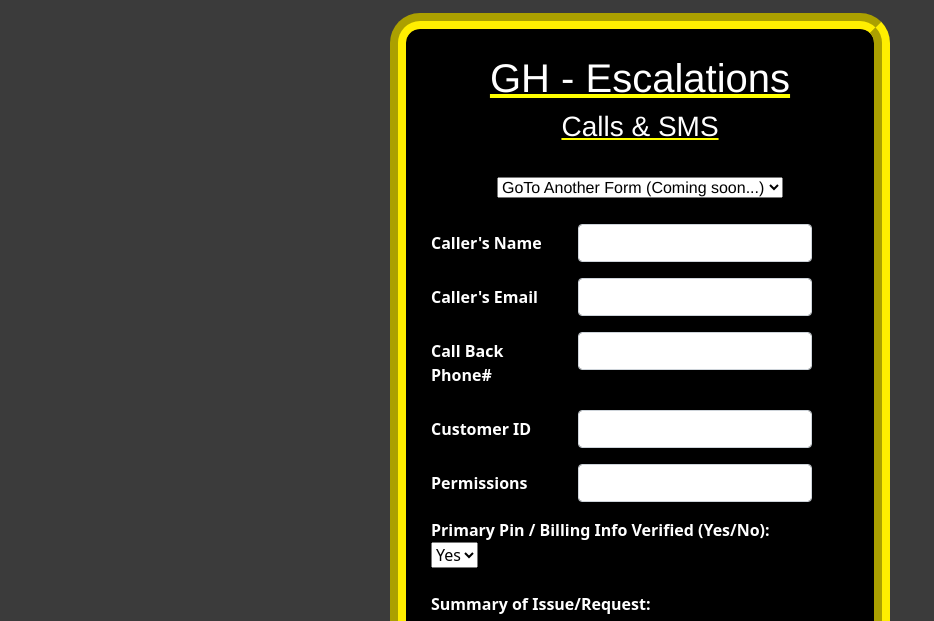
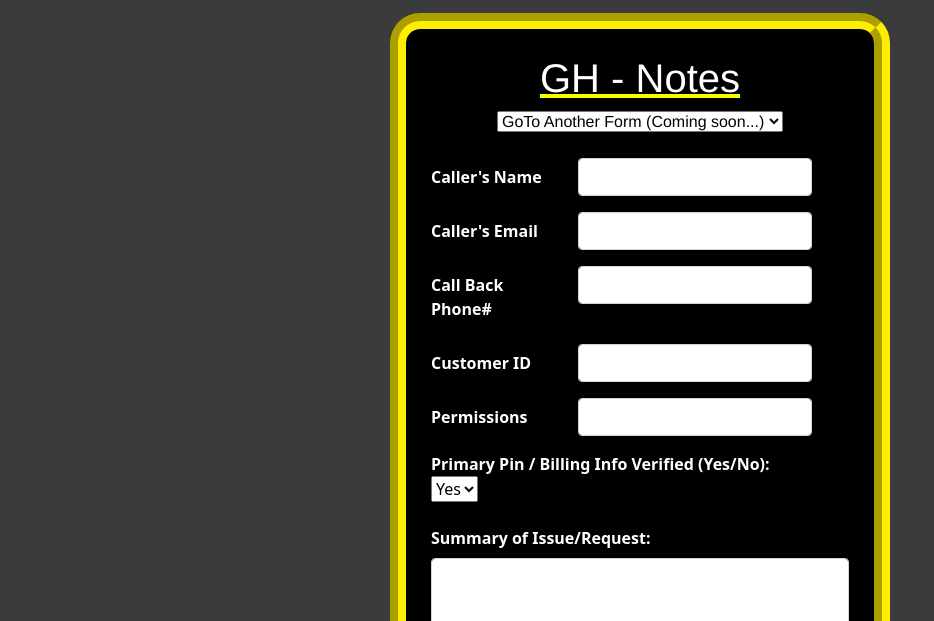
Before and after one commit to Daviixo/GH-Notes, a plain HTML site: page index.html in a window 1280 px wide. Shown: the part 160-781 px from the top of the page, without its empty margins (0-934 px from the left). Drawn offline with nearby package versions, Linux system fonts and the light colour scheme.

Commit message:
Tittle changed

```diff
--- a/index.html
+++ b/index.html
@@ -42,8 +42,7 @@
     <div>
 
         <div class="center">
-            <h1>GH - Escalations</h1>
-            <h3>Calls & SMS</h3><br>
+            <h1>GH - Notes</h1>
             <select onchange="location = this.options[this.selectedIndex].value;">
                 <option value="#">GoTo Another Form (Coming soon...)</option>
                 <option value="https://daviixo.github.io/GH-Notes/">GH NOTES</option>
```
